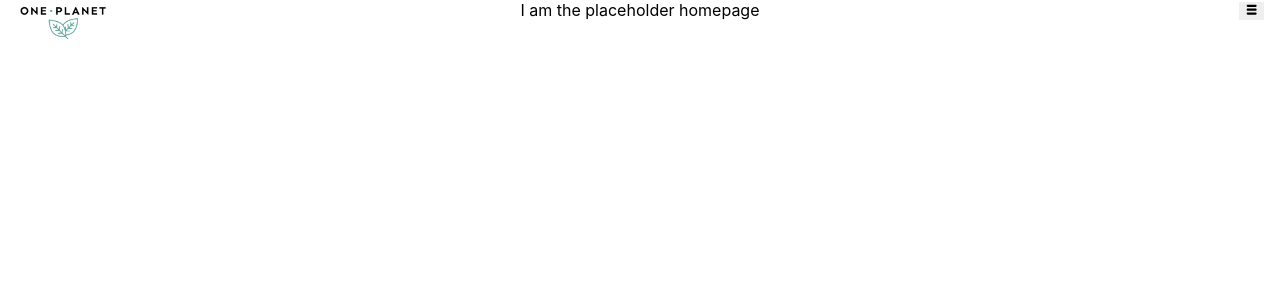
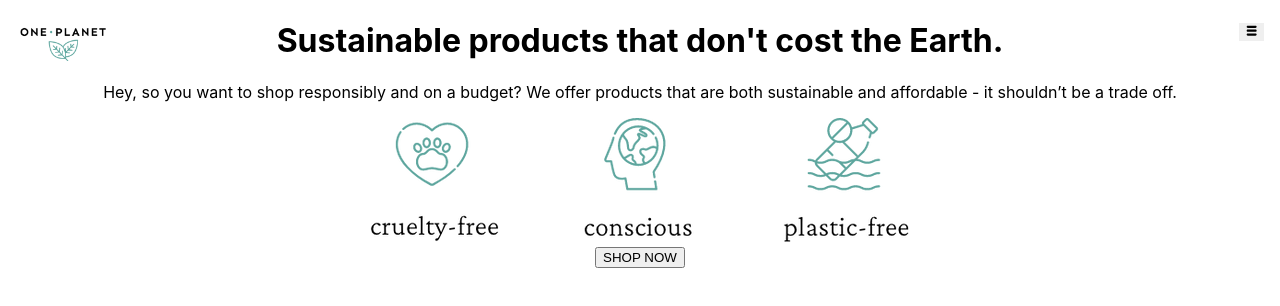
Before and after one commit to brandonpfluger/one-planet-shop-server-fetch, a React (Create React App) app: page / in a window 1280 px wide. Shown: the top 306 px of the page. Built offline with nearby package versions, Linux system fonts and the light colour scheme.

Commit message:
create separate home component

```diff
--- a/src/App.js
+++ b/src/App.js
@@ -2,6 +2,7 @@
 import './App.css';
 import { Routes, Route } from 'react-router-dom';
 import Navbar from './components/Navbar';
+import Home from './components/Home';
 import Products from './components/Products';
 // import Product from './components/Product';
 import Blog from './components/Blog';
@@ -9,11 +10,6 @@ import Reviews from './components/Reviews';
 
 
 function App() {
-
-  function Home() {
-    return  'I am the placeholder homepage'
-  }
-
     return (
       <>
       <div className="App">
--- /dev/null
+++ b/src/components/Home.js
@@ -0,0 +1,16 @@
+import { NavLink } from 'react-router-dom';
+
+export default function Home() {
+  return (
+    <main>
+      <h1 className='tagline'>Sustainable products that don't cost the Earth.</h1>
+      <p>Hey, so you want to shop responsibly and on a budget? We offer products that are both sustainable and affordable - it shouldn’t be a trade off.</p>
+      <img className='shop-symbols' src={require('../assets/one-planet-cruelty-free-conscious-plastic-free.png')} alt='cruelty-free, conscious, plastic-free symbols'></img>
+      <div>
+        <NavLink to='/shop'>
+          <button className='button-shop'>SHOP NOW</button>
+        </NavLink>
+      </div>
+    </main>
+    )
+  }
--- a/src/components/Navbar.js
+++ b/src/components/Navbar.js
@@ -24,6 +24,7 @@ export default function Navbar() {
         <nav>
           <button className='nav-button' onClick={handleNavbarToggle}>{navbarOpen ? <AiOutlineClose /> : <TiThMenu />}</button>
           <div className={`menuNav ${navbarOpen ? "showMenu" : ""}`}>
+            <NavLink onClick={() => closeMenu()} to="/"  >Home</NavLink>
             <NavLink onClick={() => closeMenu()} to="/blog"  >Blog</NavLink>
             <NavLink onClick={() => closeMenu()} to="/shop" >Shop</NavLink>
             <NavLink onClick={() => closeMenu()} to="/reviews" >Reviews</NavLink>
```
Also changed, not shown: src/assets/one-planet-cruelty-free-conscious-plastic-free.png (added).
